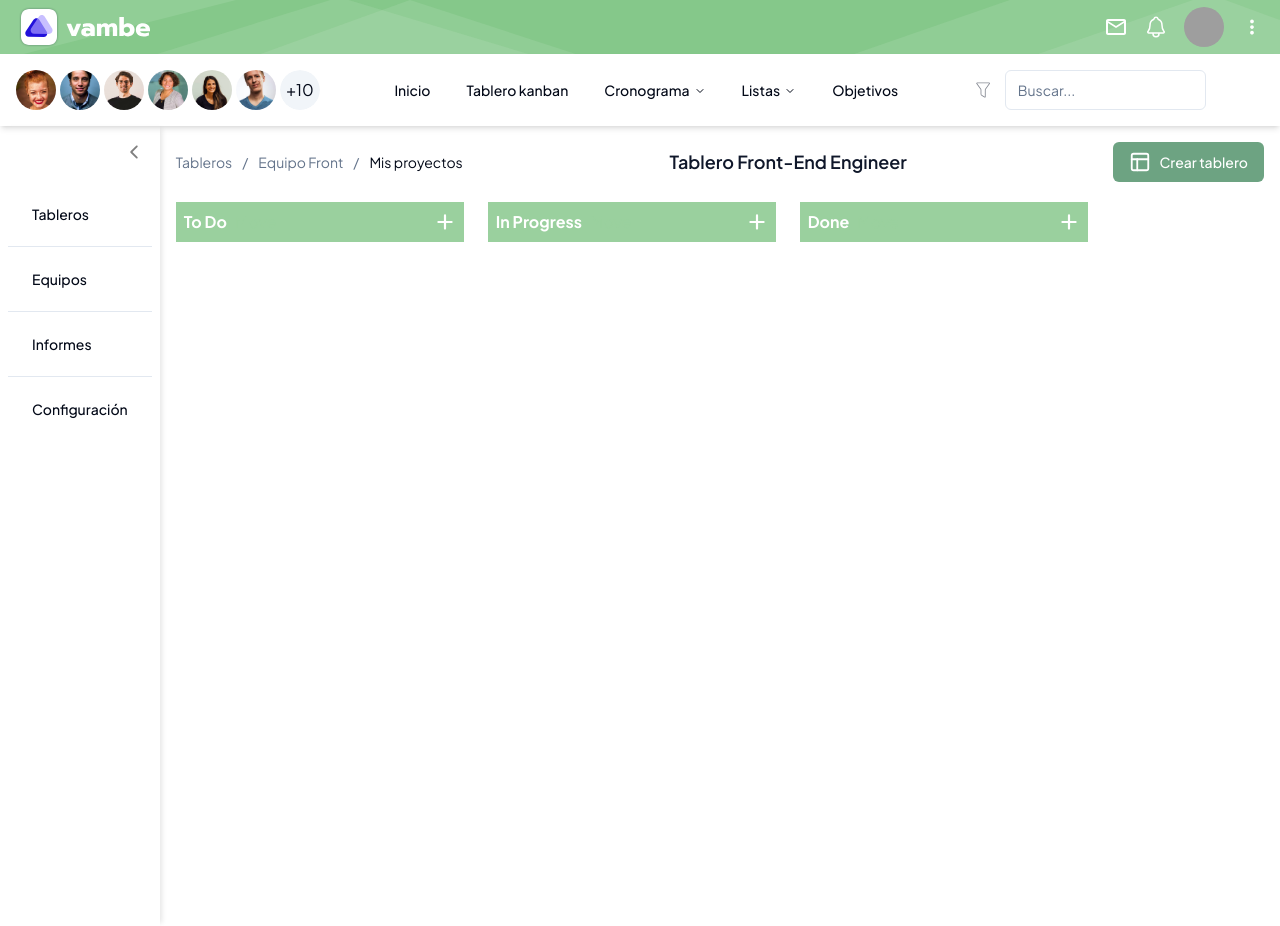
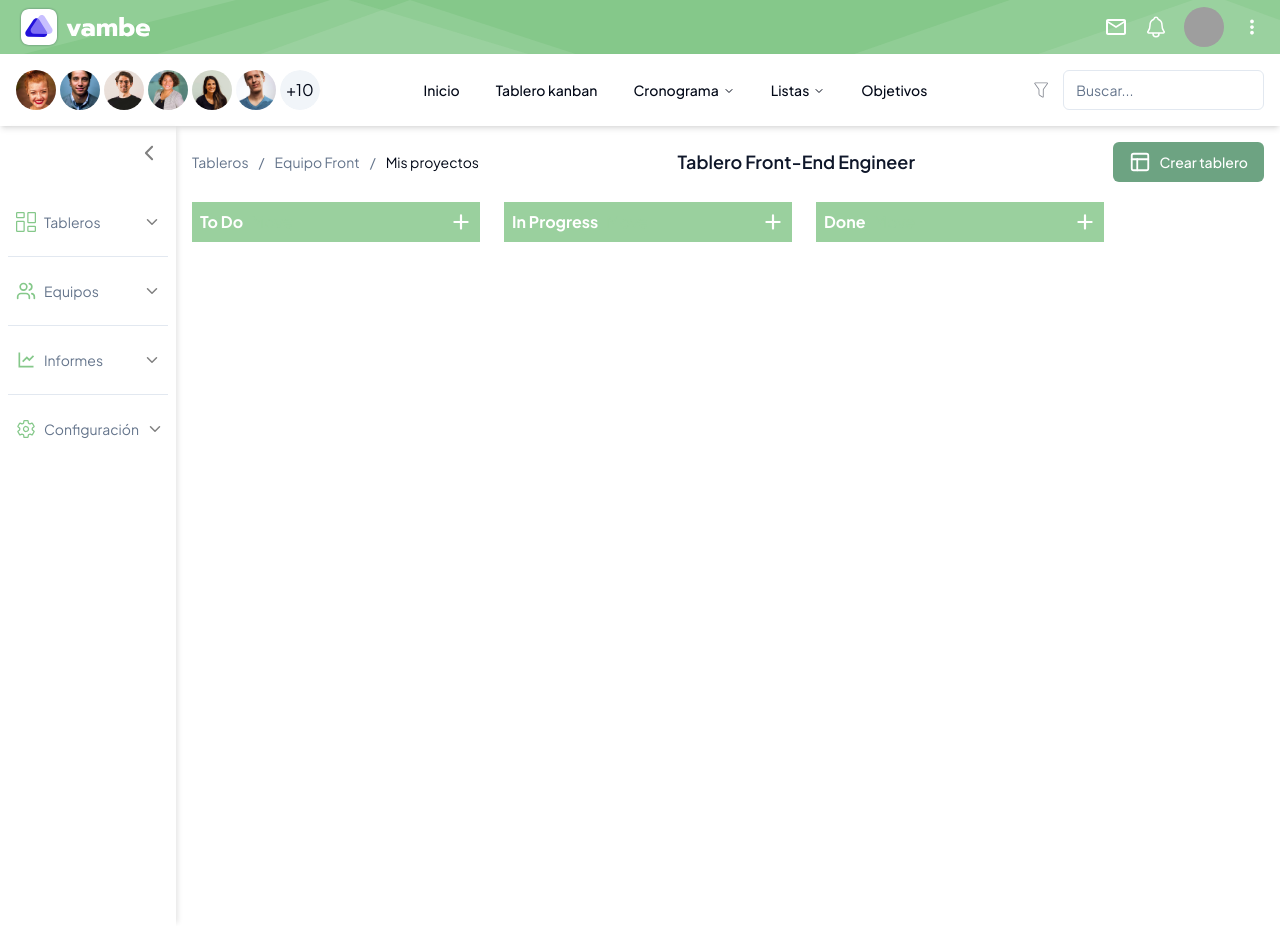
Before and after one commit to ariztegui8/kanban-board, a Next.js app: page / in a window 1280 px wide. Both pictures are taken after a click on the icon 28 px from the left and 152 px from the top of the page. Built offline with nearby package versions, Linux system fonts and the light colour scheme; grey boxes are pictures that could not be loaded.

Commit message:
change colors icons

```diff
--- a/components/ColumnIcons.jsx
+++ b/components/ColumnIcons.jsx
@@ -6,14 +6,7 @@ import { Separator } from "@/components/ui/separator"
 import { LuUsers } from "react-icons/lu";
 import { RiLineChartLine } from "react-icons/ri";
 import { IoSettingsOutline } from "react-icons/io5";
-import {
-    NavigationMenu,
-    NavigationMenuItem,
-    NavigationMenuLink,
-    NavigationMenuList,
-    navigationMenuTriggerStyle
-} from "@/components/ui/navigation-menu"
-import Link from 'next/link'
+import { IoChevronDownOutline } from "react-icons/io5";
 
 
 const ColumnIcons = () => {
@@ -27,10 +20,10 @@ const ColumnIcons = () => {
 
     return (
         <div className={`p-2 flex flex-col shadow-right min-h-screen  transition-all duration-300 ${menuColumn ? 'w-44' : 'w-14'}`}>
-            <div className={`p-2 flex justify-end ${menuColumn ? 'mb-4' : 'mb-8'}`}>
+            <div className={`p-2 flex justify-end mb-8`}>
                 {menuColumn ?
                     <IoIosArrowBack
-                        size={20}
+                        size={22}
                         color='#808080'
                         className='cursor-pointer'
                         onClick={handleMenuColumn}
@@ -38,7 +31,7 @@ const ColumnIcons = () => {
                     :
 
                     <IoIosArrowForward
-                        size={20}
+                        size={22}
                         color='#808080'
                         className='cursor-pointer'
                         onClick={handleMenuColumn}
@@ -46,100 +39,97 @@ const ColumnIcons = () => {
                 }
             </div>
 
-            <div className='p-2'>
-                {menuColumn ?
-                    <NavigationMenu>
-                        <NavigationMenuList>
-                            <NavigationMenuItem>
-                                <Link href="#" passHref>
-                                    <NavigationMenuLink className={navigationMenuTriggerStyle()}>
-                                        Tableros
-                                    </NavigationMenuLink>
-                                </Link>
-                            </NavigationMenuItem>
-                        </NavigationMenuList>
-                    </NavigationMenu>
-                    :
+            <div className='p-2 flex justify-between gap-2 items-center'>
+                <div className='flex items-center gap-2 cursor-pointer'>
                     <BsColumnsGap
                         size={20}
                         color='#85C88A'
                         className='cursor-pointer'
                     />
-                }
+                    <div className={`${menuColumn ? 'flex' : 'hidden'}`}>
+                        <p className='text-[#64748B] text-sm'>Tableros</p>
+                    </div>
+                </div>
+
+                <div className={`${menuColumn ? 'flex' : 'hidden'}`}>
+                    <IoChevronDownOutline
+                        size={16}
+                        color='#808080'
+                        className='cursor-pointer'
+                    />
+                </div>
+
             </div>
 
-            <Separator className={`${menuColumn ? 'my-1' : 'my-4'}`} />
+            <Separator className={`my-4`} />
 
-            <div className='p-2'>
-                {menuColumn ?
-                    <NavigationMenu>
-                        <NavigationMenuList>
-                            <NavigationMenuItem>
-                                <Link href="#" passHref>
-                                    <NavigationMenuLink className={navigationMenuTriggerStyle()}>
-                                        Equipos
-                                    </NavigationMenuLink>
-                                </Link>
-                            </NavigationMenuItem>
-                        </NavigationMenuList>
-                    </NavigationMenu>
-                    :
+            <div className='p-2 flex justify-between gap-2 items-center'>
+                <div className='flex items-center gap-2 cursor-pointer'>
                     <LuUsers
                         size={20}
                         color='#85C88A'
                         className='cursor-pointer'
                     />
-                }
+                    <div className={`${menuColumn ? 'flex' : 'hidden'}`}>
+                        <p className='text-[#64748B] text-sm'>Equipos</p>
+                    </div>
+                </div>
+
+                <div className={`${menuColumn ? 'flex' : 'hidden'}`}>
+                    <IoChevronDownOutline
+                        size={16}
+                        color='#808080'
+                        className='cursor-pointer'
+                    />
+                </div>
+
             </div>
 
-            <Separator className={`${menuColumn ? 'my-1' : 'my-4'}`} />
+            <Separator className={`my-4`} />
 
-            <div className='p-2'>
-                {menuColumn ?
-                    <NavigationMenu>
-                        <NavigationMenuList>
-                            <NavigationMenuItem>
-                                <Link href="#" passHref>
-                                    <NavigationMenuLink className={navigationMenuTriggerStyle()}>
-                                        Informes
-                                    </NavigationMenuLink>
-                                </Link>
-                            </NavigationMenuItem>
-                        </NavigationMenuList>
-                    </NavigationMenu>
-                    :
+            <div className='p-2 flex justify-between gap-2 items-center'>
+                <div className='flex items-center gap-2 cursor-pointer'>
                     <RiLineChartLine
                         size={20}
                         color='#85C88A'
                         className='cursor-pointer'
                     />
-                }
+                    <div className={`${menuColumn ? 'flex' : 'hidden'}`}>
+                        <p className='text-[#64748B] text-sm'>Informes</p>
+                    </div>
+                </div>
+
+                <div className={`${menuColumn ? 'flex' : 'hidden'}`}>
+                    <IoChevronDownOutline
+                        size={16}
+                        color='#808080'
+                        className='cursor-pointer'
+                    />
+                </div>
             </div>
 
-            <Separator className={`${menuColumn ? 'my-1' : 'my-4'}`} />
+            <Separator className={`my-4`} />
 
-            <div className='p-2'>
-                {menuColumn ?
-                    <NavigationMenu>
-                        <NavigationMenuList>
-                            <NavigationMenuItem>
-                                <Link href="#" passHref>
-                                    <NavigationMenuLink className={navigationMenuTriggerStyle()}>
-                                        Configuración
-                                    </NavigationMenuLink>
-                                </Link>
-                            </NavigationMenuItem>
-                        </NavigationMenuList>
-                    </NavigationMenu>
-                    :
+            <div className='p-2 flex justify-between gap-2 items-center'>
+                <div className='flex items-center gap-2 cursor-pointer'>
                     <IoSettingsOutline
                         size={20}
                         color='#85C88A'
                         className='cursor-pointer'
                     />
-                }
+                    <div className={`${menuColumn ? 'flex' : 'hidden'}`}>
+                        <p className='text-[#64748B] text-sm'>Configuración</p>
+                    </div>
+                </div>
+
+                <div className={`${menuColumn ? 'flex' : 'hidden'}`}>
+                    <IoChevronDownOutline
+                        size={16}
+                        color='#808080'
+                        className='cursor-pointer'
+                    />
+                </div>
             </div>
-
         </div>
     )
 }
--- a/components/Items.jsx
+++ b/components/Items.jsx
@@ -7,7 +7,7 @@ import { HiOutlineBolt } from "react-icons/hi2";
 import { Separator } from "@/components/ui/separator";
 import { DropdownMenu, DropdownMenuContent, DropdownMenuGroup, DropdownMenuItem, DropdownMenuShortcut, DropdownMenuTrigger } from "@/components/ui/dropdown-menu";
 import { ArrowDownNarrowWide, ArrowUpNarrowWide, Pencil, Trash2 } from 'lucide-react';
-import avatar1 from '../assets/avatar1.png';
+import user from '../assets/user.svg';
 import { formatearFecha } from '@/helpers/formatearFecha';
 
 const Items = ({ id, title, description, onEdit, numero, priority, date }) => {
@@ -34,7 +34,7 @@ const Items = ({ id, title, description, onEdit, numero, priority, date }) => {
         transition,
         transform: CSS.Translate.toString(transform),
       }}
-      className={`p-3 bg-white shadow-md w-full border border-[#6B959E] cursor-default ${isDragging && 'opacity-50'}`}
+      className={`p-3 bg-[#fafafa] shadow-md w-full border border-[#6B959E] cursor-default ${isDragging && 'opacity-50'}`}
     >
       <div className="">
         <div className='flex items-center justify-between gap-2 mb-3'>
@@ -83,9 +83,9 @@ const Items = ({ id, title, description, onEdit, numero, priority, date }) => {
           </div>
         </div>
 
-        <div {...listeners} className='flex gap-4 mb-4 cursor-move'>
+        <div {...listeners} className='flex gap-3 mb-5 cursor-move'>
           <div className='w-11 h-11 flex-shrink-0'>
-            <img className='w-full h-full rounded-xl' src={avatar1.src} alt="Tarea" />
+            <img className='w-full h-full rounded-xl' src={user.src} alt="Tarea" />
           </div>
           <div className=''>
             <p className='text-sm text-[#0F172A] font-medium mb-1' style={{ wordBreak: 'break-word', whiteSpace: 'normal' }}>{title}</p>
@@ -95,14 +95,14 @@ const Items = ({ id, title, description, onEdit, numero, priority, date }) => {
 
         <div className='flex justify-between gap-2'>
           <div className='flex gap-2'>
-            <div className='flex '>
+            <div className='flex items-center'>
               <VscPinned size={18} color='#5EBDB2' className='cursor-pointer'/>
               <p className='text-xs text-[#0F172A]'>Fijar</p>
             </div>
 
             <Separator orientation="vertical" />
 
-            <div className='flex '>
+            <div className='flex items-center'>
               <HiOutlineBolt size={18} color='#5EBDB2' />
               <p className='text-xs text-[#0F172A]'>{priority}</p>
             </div>
--- a/components/MenuSearch.jsx
+++ b/components/MenuSearch.jsx
@@ -39,9 +39,7 @@ const MenuSearch = () => {
             <Search />
         </div>
 
-        <div>
 
-        </div>
     </div>
   )
 }
```
Also changed, not shown: components/MenuNavegation.jsx (+14 -11 lines), pages/index.jsx (+56 -88 lines), assets/user.svg.
